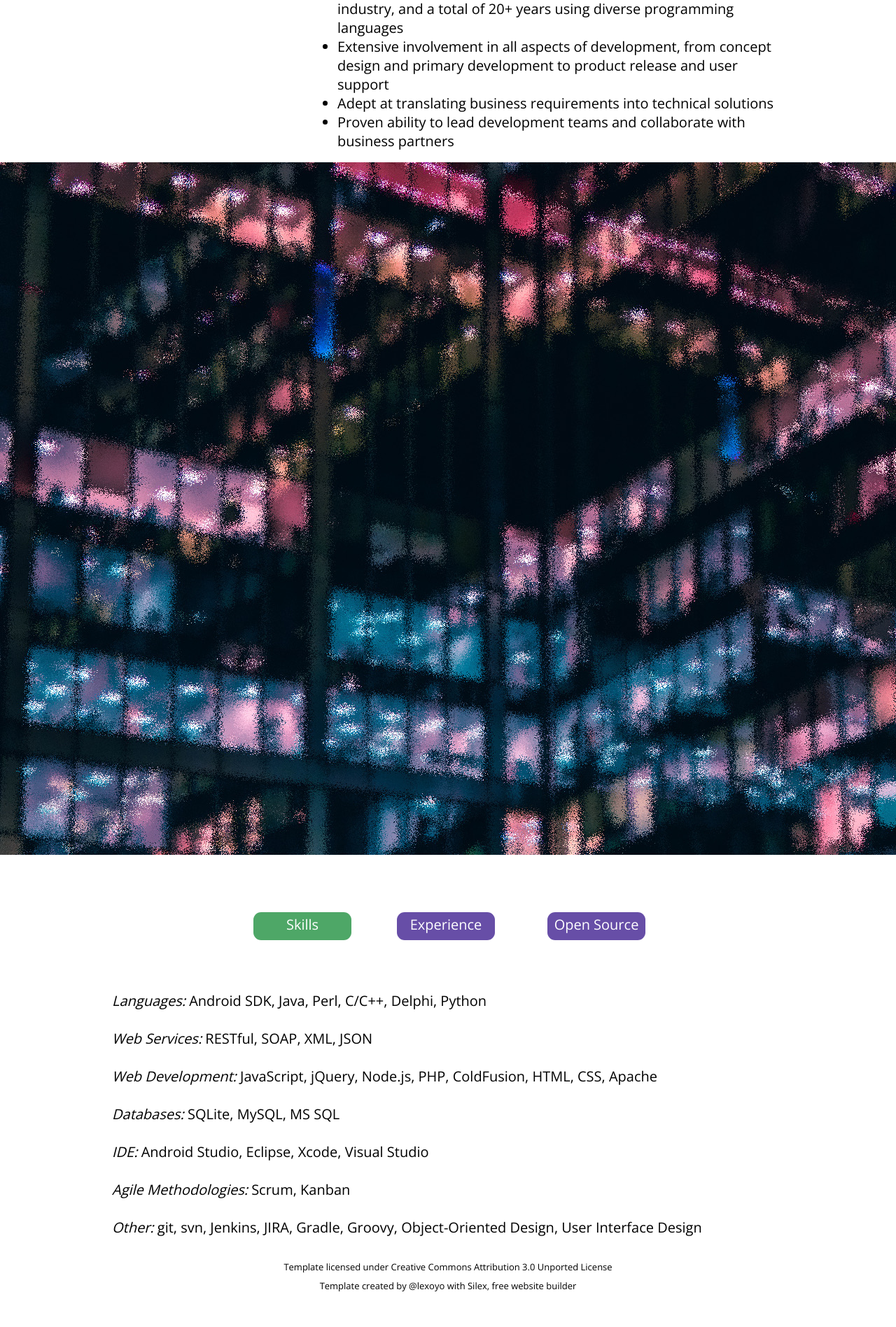
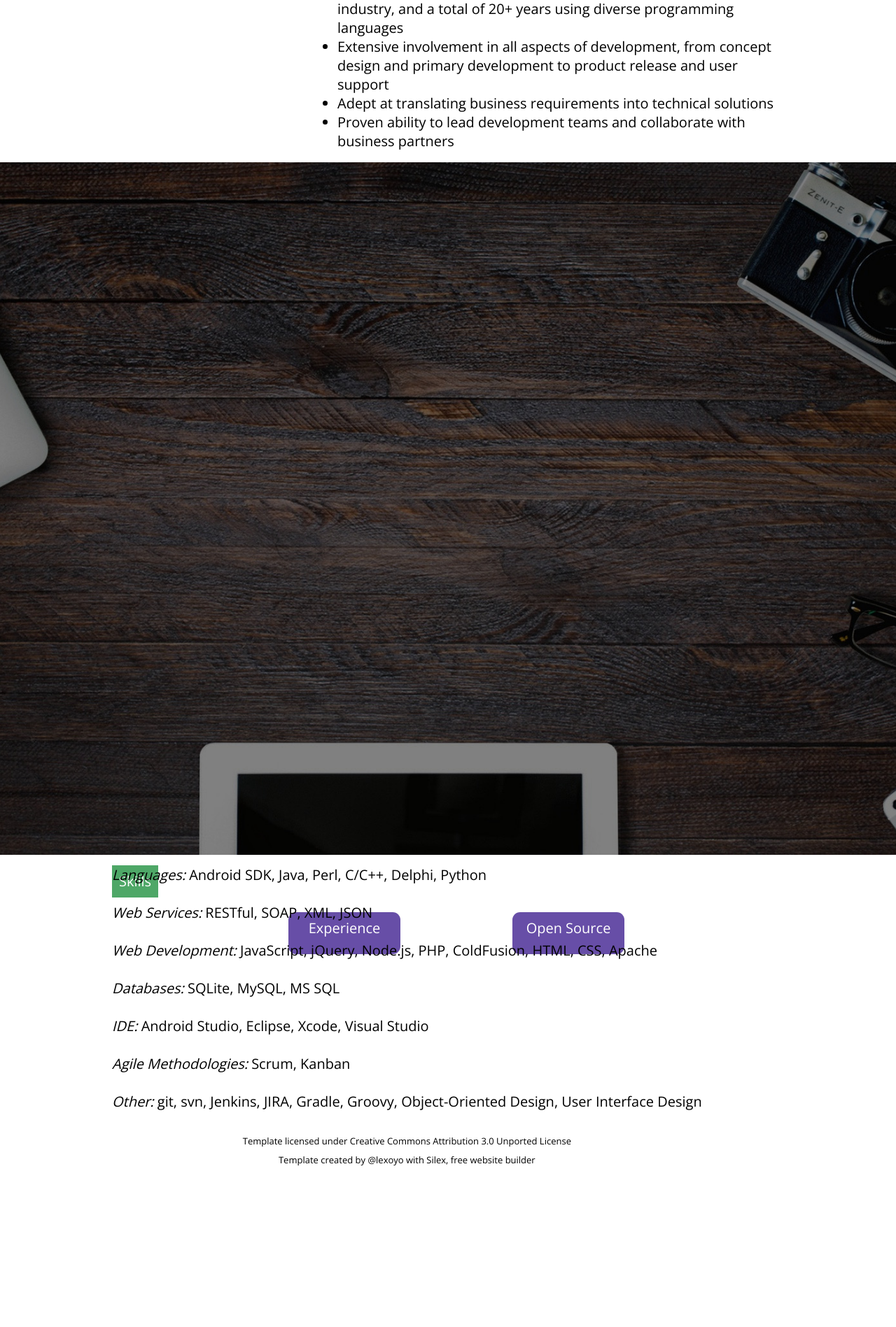
Before and after one commit to staceybellerose/staceybellerose.github.io, a PHP site: page / in a window 1280 px wide. Shown: the part 1521-3418 px from the top of the page at 70% size. After the commit the page ends 3188 px from the top, so only its background shows below. Run offline with PHP 8.4, Linux system fonts and the light colour scheme.

Commit message:
Create css/styles.css

```diff
--- a/css/styles.css
+++ b/css/styles.css
@@ -71,7 +71,9 @@
 
         .button {
             color: white !important;
-            line-height: 35px;
+            font-size: 20px !important;
+            line-height: 26px;
+            padding: 10px;
         }
 
         .button.page-link-active {
@@ -259,7 +261,10 @@
             top: 1473px;
             left: 0px;
             background-color: rgba(51, 51, 51, 1);
-            background-image: url('../assets/webphoto3.jpg');
+            background-image: url('../assets/webphoto6.jpg');
+            background-repeat: no-repeat;
+            background-size: cover;
+            background-position: center center;
         }
 
         .silex-id-1489143411591-4 {
@@ -301,7 +306,7 @@
         .silex-id-1440800306868-7 {
             width: 140px;
             top: 67px;
-            left: 622px;
+            left: 572px;
             background-color: rgba(103, 78, 167, 1);
             border-top-left-radius: 11px;
             border-top-right-radius: 11px;
@@ -313,19 +318,7 @@
         .silex-id-1440800468283-8 {
             width: 140px;
             top: 67px;
-            left: 407px;
-            background-color: rgba(103, 78, 167, 1);
-            border-top-left-radius: 11px;
-            border-top-right-radius: 11px;
-            border-bottom-right-radius: 11px;
-            border-bottom-left-radius: 11px;
-            min-height: 40px;
-        }
-
-        .silex-id-1440800509589-9 {
-            width: 140px;
-            top: 67px;
-            left: 202px;
+            left: 252px;
             background-color: rgba(103, 78, 167, 1);
             border-top-left-radius: 11px;
             border-top-right-radius: 11px;
@@ -357,20 +350,3 @@
                 min-height: 2539px;
             }
         }
-
-        .silex-id-1440801309675-13 {
-            width: 960px;
-            top: 180px;
-            left: 0px;
-            min-height: 480px;
-        }
-
-        @media only screen and (max-width: 480px),
-        only screen and (max-device-width: 480px) {
-            .silex-id-1440801309675-13 {
-                top: 195px;
-                left: 11px;
-                width: 423px;
-                min-height: 2525px;
-            }
-        }
```
